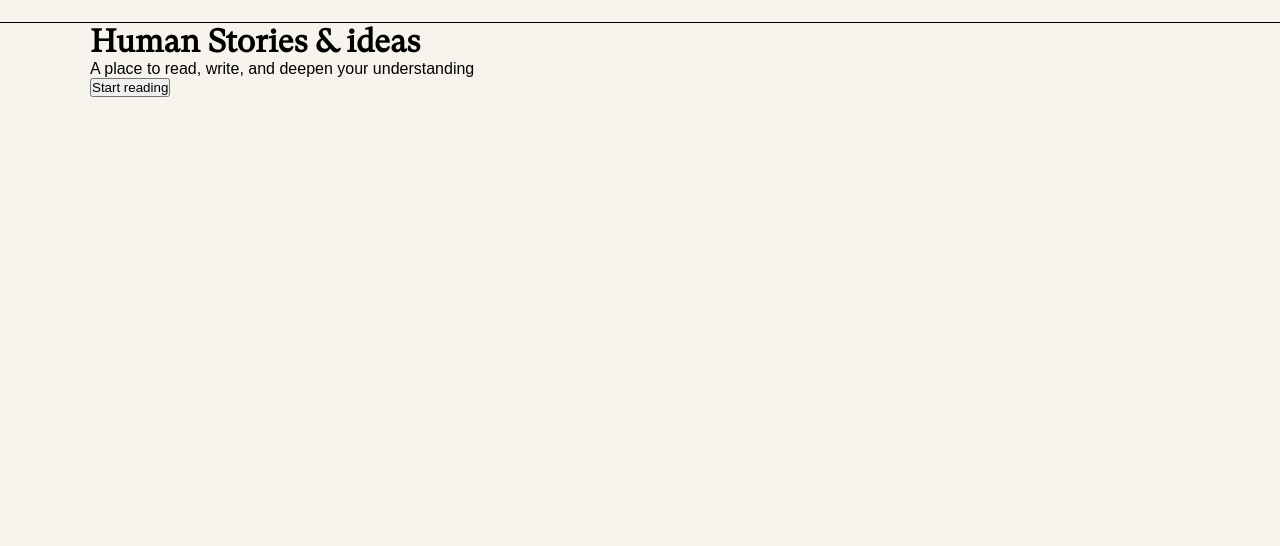
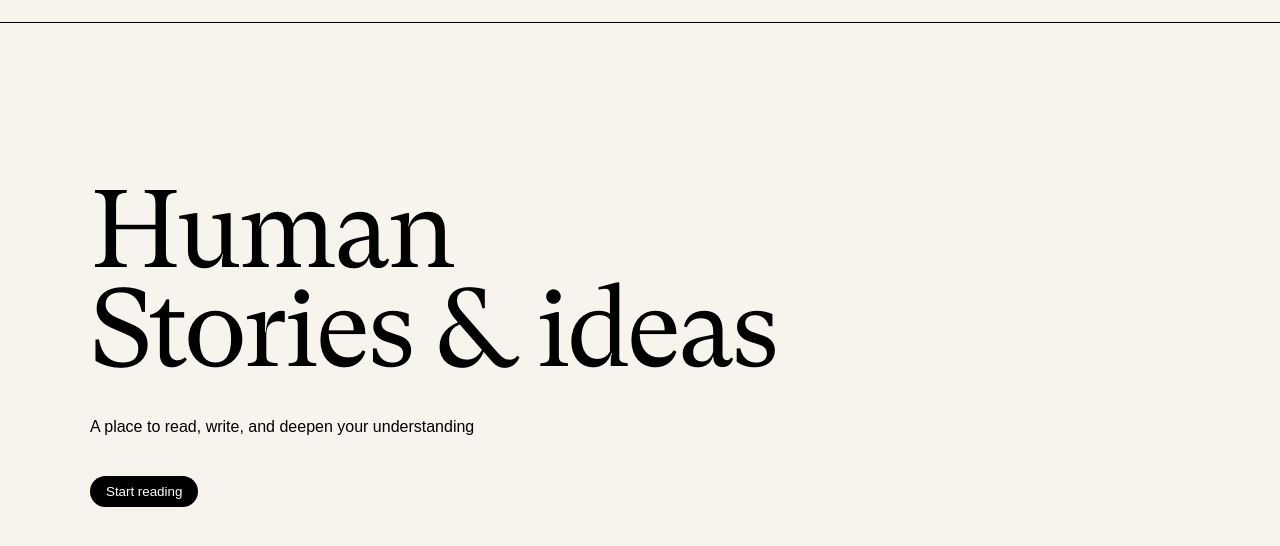
Before and after one commit to Yash9028/medium-clone, a plain HTML site: page index.html in a window 1280 px wide. Shown: the part 60-606 px from the top of the page. Drawn offline with Linux system fonts and the light colour scheme.

Commit message:
main completed

```diff
--- a/assets/scss/main.scss
+++ b/assets/scss/main.scss
@@ -21,6 +21,7 @@ a {
   padding: 8px 16px;
   border-radius: 20px;
   color: white;
+  border: none;
 }
 // MARK: Header
 header {
@@ -51,6 +52,28 @@ header {
 main {
   min-height: 80vh;
   h1 {
-    font-family: "GT Super", serif;
+    font: {
+      family: "GT Super", serif;
+      size: 110px;
+      weight: 400;
+    }
+
+    letter-spacing: -3px;
+    line-height: 0.9;
+  }
+  .container {
+    min-height: 80vh;
+    display: flex;
+    flex-direction: column;
+    align-items: start;
+    justify-content: center;
+    gap: 40px;
   }
 }
+@media screen and (max-width: 900px) {
+  main {
+    .btn {
+      background: #1a8917;
+    }
+  }
+}
--- a/index.html
+++ b/index.html
@@ -48,9 +48,9 @@
     </header>
     <main>
       <div class="container">
-      <h1>Human Stories & ideas</h1>
+      <h1>Human <br>Stories & ideas</h1>
       <p>A place to read, write, and deepen your understanding</p>
-      <button>Start reading</button>
+      <button class="btn">Start reading</button>
     </div>
     </main>
     <footer></footer>
```
Also changed, not shown: assets/output/style.css, 1 other file.
